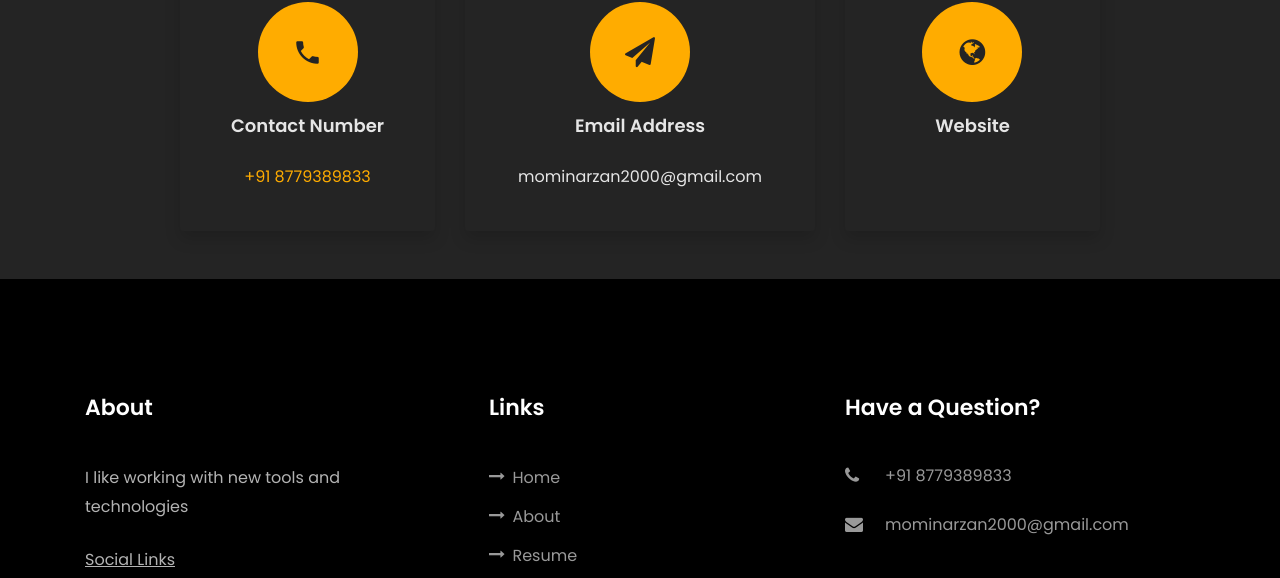
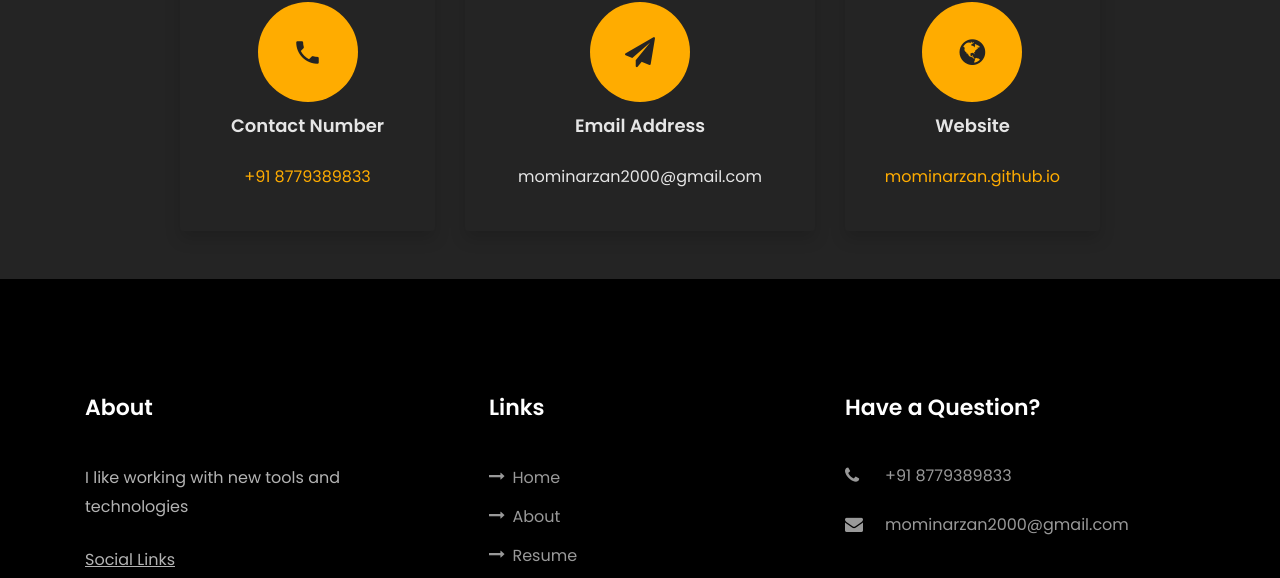
Before and after one commit to mominarzan/mominarzan.github.io, a plain HTML site: page index.html in a window 1280 px wide. Shown: the part 6340-6918 px from the top of the page. Drawn offline with Linux system fonts and the light colour scheme; files whose address does not match are found by name.

Commit message:
third commit

```diff
--- a/index.html
+++ b/index.html
@@ -414,8 +414,9 @@
 							<span class="icon-globe"></span>
 						</div>
 						<div>
-							<h3 class="mb-4">Website</h3>
-							<p><a onclick="window.location.href=https://mominarzan.github.io"></a></p>
+						<h3 class="mb-4">Website</h3>
+							<p><a onclick="window.location.href=this">mominarzan.github.io</a></p>
+
 						</div>
 					</div>
 				</div>
```
